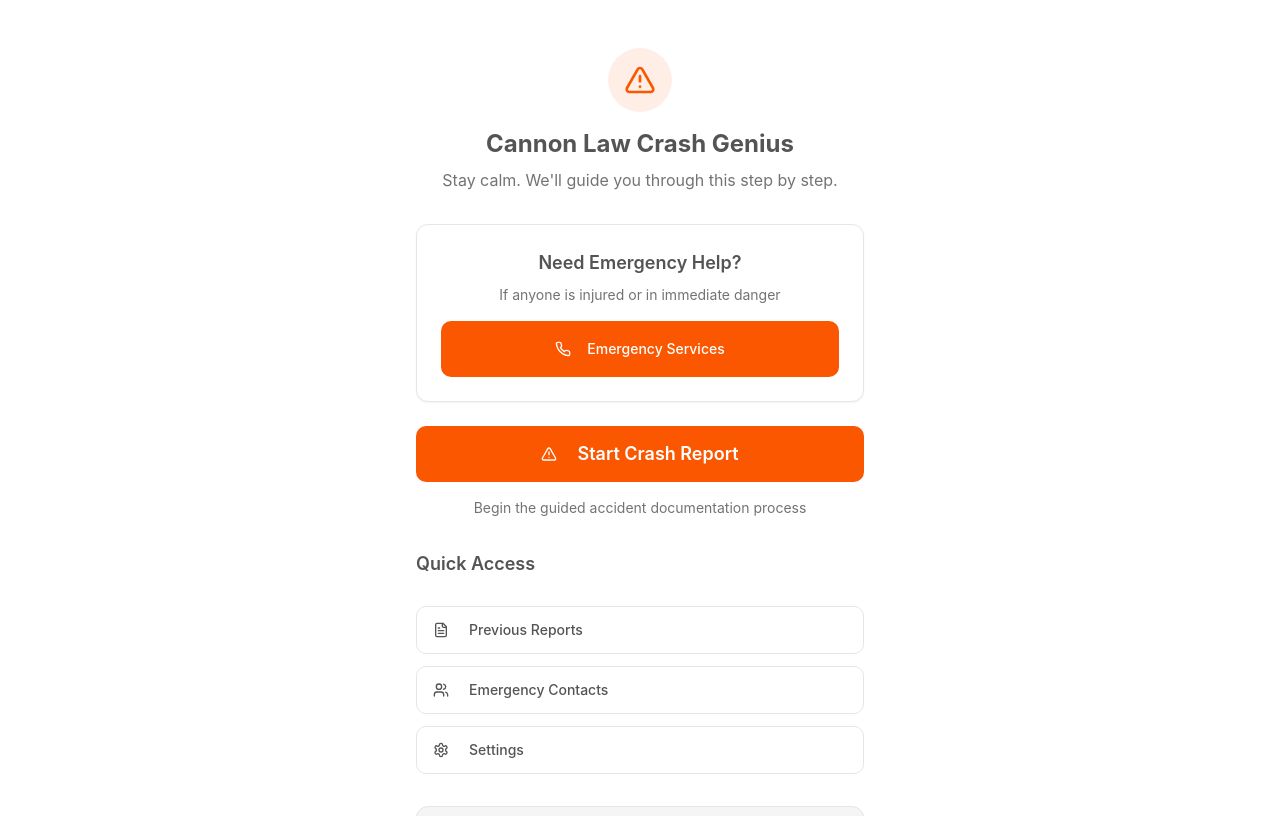
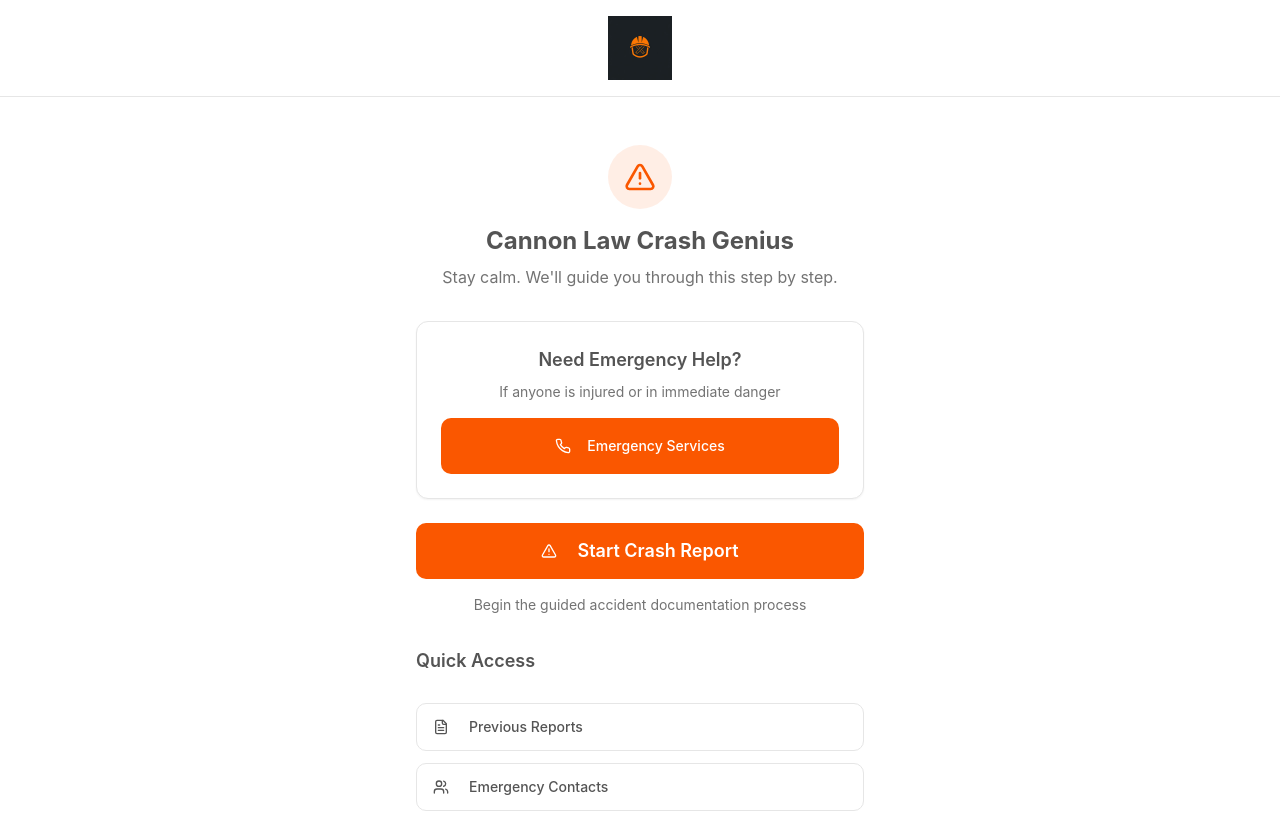
Before and after one commit to CannonLaw/crash-calm-aid, a React (Vite) app: page / in a window 1280 px wide. Shown: the top 816 px of the page. Built offline with nearby package versions, Linux system fonts and the light colour scheme.

Commit message:
Add logo to all pages
Add the Cannon Law Crash Genius logo to the top center of each page. The logo will be a clickable link that returns the user to the start page of the app.

```diff
--- /dev/null
+++ b/src/components/Header.tsx
@@ -0,0 +1,32 @@
+import { Link } from "react-router-dom";
+import logo from "@/assets/crash-genius-logo.png";
+
+interface HeaderProps {
+  onHomeClick?: () => void;
+}
+
+export const Header = ({ onHomeClick }: HeaderProps) => {
+  const handleLogoClick = () => {
+    if (onHomeClick) {
+      onHomeClick();
+    }
+  };
+
+  return (
+    <header className="w-full bg-background border-b border-border py-4">
+      <div className="container mx-auto px-4 flex justify-center">
+        <button
+          onClick={handleLogoClick}
+          className="hover:opacity-80 transition-opacity"
+          aria-label="Return to home page"
+        >
+          <img
+            src={logo}
+            alt="Crash Genius Logo"
+            className="h-16 w-auto"
+          />
+        </button>
+      </div>
+    </header>
+  );
+};
--- a/src/pages/CrashResponse/CrashApp.tsx
+++ b/src/pages/CrashResponse/CrashApp.tsx
@@ -1,4 +1,5 @@
 import { useState } from "react";
+import { Header } from "@/components/Header";
 import { Home } from "./Home";
 import { SafetyCheck } from "./SafetyCheck";
 import { EmergencyContacts } from "./EmergencyContacts";
@@ -47,6 +48,17 @@ export const CrashApp = () => {
     });
   };
 
+  const handleLogoClick = () => {
+    setCurrentState('home');
+    // Reset user responses when returning to home
+    setUserResponses({
+      safetyStatus: '',
+      emergencyContactNotified: false,
+      authoritiesChoice: '',
+      collectedInfo: {}
+    });
+  };
+
   const handleEmergencyContacts = () => {
     setCurrentState('authorities');
   };
@@ -72,6 +84,7 @@ export const CrashApp = () => {
 
   return (
     <div className="min-h-screen bg-background">
+      <Header onHomeClick={handleLogoClick} />
       {renderCurrentScreen()}
     </div>
   );
```
Also changed, not shown: src/assets/crash-genius-logo.png (added).
